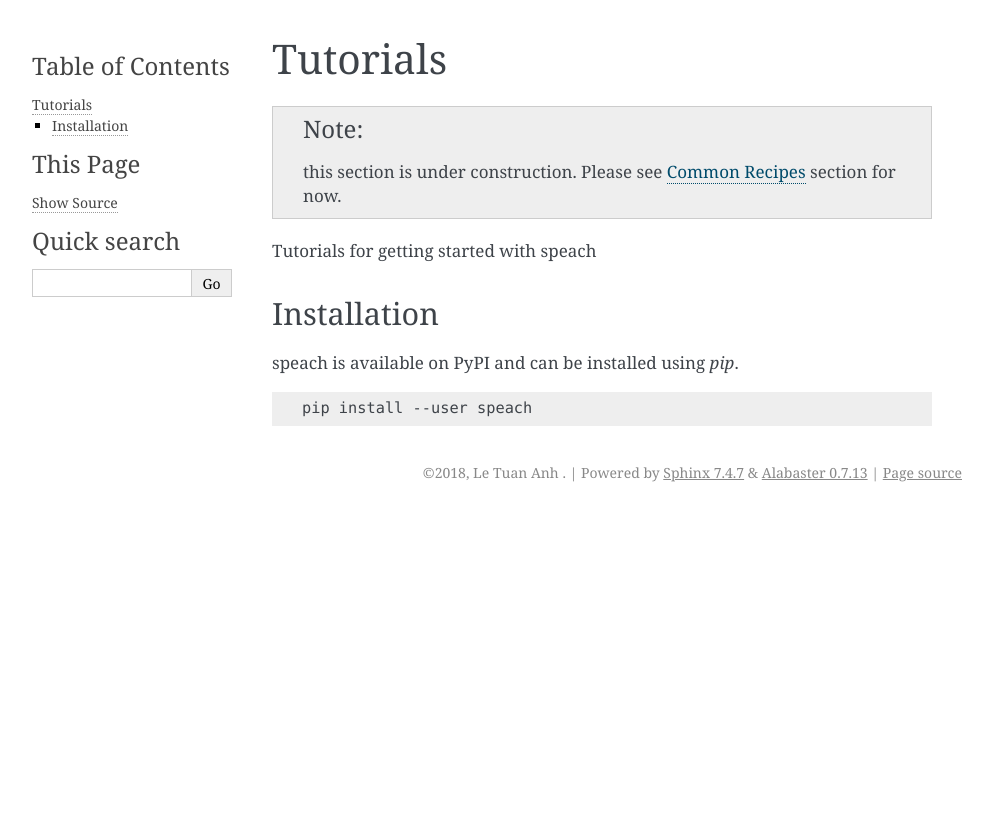
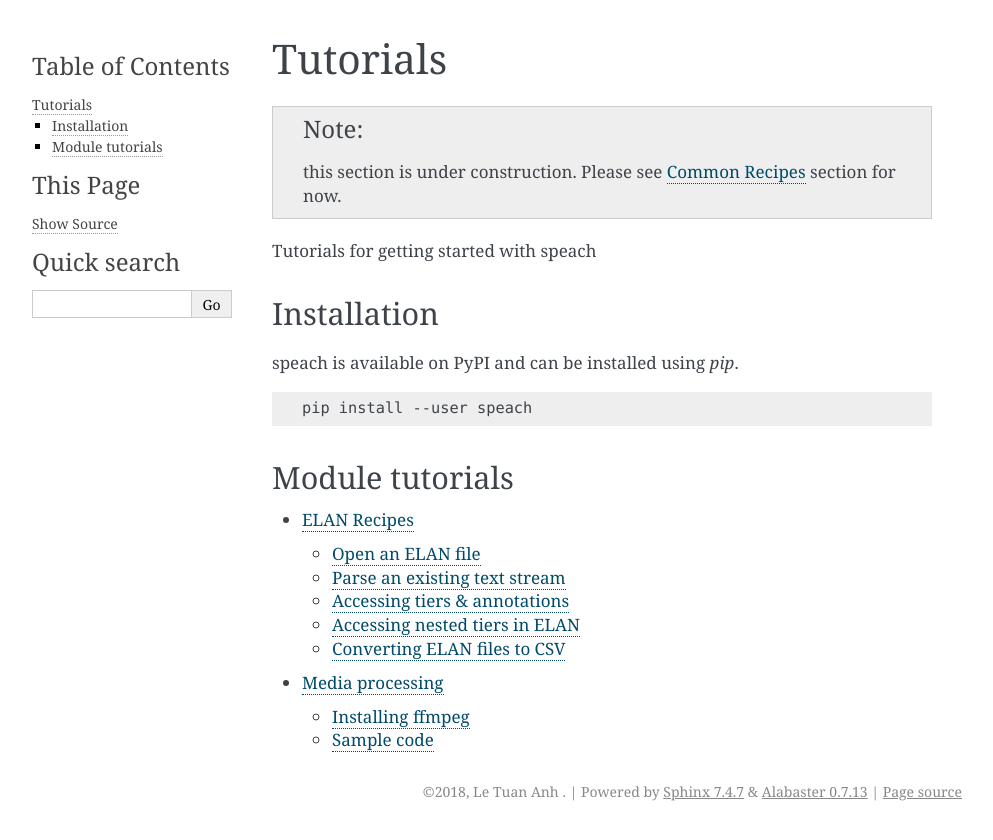
Before and after one commit to neocl/speach, a Sphinx documentation site: the page built from docs/tutorials.rst, in a window 1280 px wide. Shown: the top 840 px of the page, without its empty margins (148-1141 px from the left). Built offline with Sphinx 7.4.7, drawn with Linux system fonts in a browser that asks for light colours.

Commit message:
Initialize media module (Victoria)

```diff
--- a/docs/api.rst
+++ b/docs/api.rst
@@ -14,5 +14,6 @@ Contents
    :maxdepth: 2
 
    api_elan
+   api_media
    api_ttl
    api_vtt
--- a/docs/index.rst
+++ b/docs/index.rst
@@ -62,6 +62,7 @@ More information:
    recipes
    api
    contributing
+   conduct
    updates
 
 Useful Links
--- a/docs/tutorials.rst
+++ b/docs/tutorials.rst
@@ -16,3 +16,12 @@ speach is available on PyPI and can be installed using `pip`.
 .. code-block:: bash
 
    pip install --user speach
+
+Module tutorials
+----------------
+
+.. toctree::
+   :maxdepth: 2
+
+   elan
+   media
```
Also changed, not shown: docs/api_media.rst (added, +8 -0 lines), docs/media.rst (added, +21 -0 lines), 1 other file.
